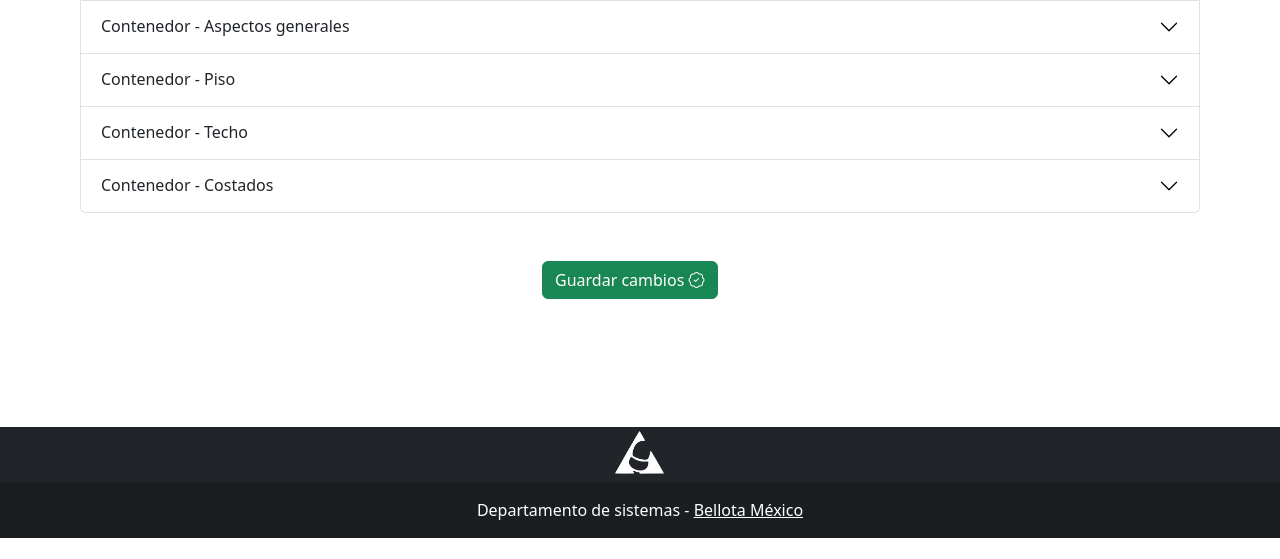
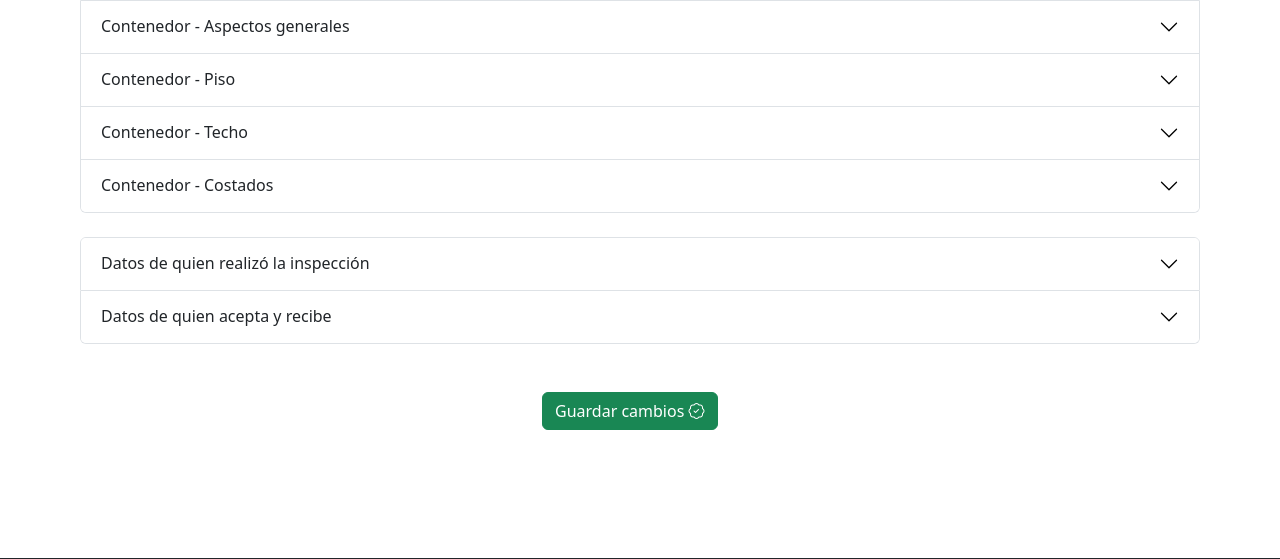
Before and after one commit to Bellota-BMX/ReportesSI, a PHP site: page / in a window 1280 px wide. Shown: the part 1300-1859 px from the top of the page. Before the commit the page ends 1838 px from the top, so only its background shows below. Run offline with PHP 8.4, Linux system fonts and the light colour scheme; data comes from the database, SQL or seed files in the repository.

Commit message:
Añadidos elementos para llenador de firma en el DOM

```diff
--- a/assets/Notas.txt
+++ b/assets/Notas.txt
@@ -1 +1,6 @@
 https://stackoverflow.com/questions/48239/getting-the-id-of-the-element-that-fired-an-event
+
+//E Signature using Canvas - CodePen
+
+https://stackoverflow.com/questions/16348031/disable-scrolling-when-touch-moving-certain-element
+https://codepen.io/yguo/pen/OyYGxQ
--- a/index.php
+++ b/index.php
@@ -179,6 +179,35 @@
                 </div>
             </div>
 
+            <br>
+            <!-- Accordion firmas -->
+            <div class="accordion" id="accordionFirmas">
+                <div class="accordion-item">
+                    <h2 class="accordion-header" id="headingFirma1">
+                        <button class="accordion-button collapsed" type="button" data-bs-toggle="collapse" data-bs-target="#collapseFirma1" aria-expanded="false" aria-controls="collapseFirma1">
+                            Datos de quien realizó la inspección
+                        </button>
+                    </h2>
+                    <div id="collapseFirma1" class="accordion-collapse collapse" aria-labelledby="headingFirma1" data-bs-parent="#accordionFirmas">
+                        <div class="accordion-body">
+                            <!-- Recuadro de firma 1 -->
+                        </div>
+                    </div>
+                </div>
+                <div class="accordion-item">
+                    <h2 class="accordion-header" id="headingFirma2">
+                        <button class="accordion-button collapsed" type="button" data-bs-toggle="collapse" data-bs-target="#collapseFirma2" aria-expanded="false" aria-controls="collapseFirma2">
+                            Datos de quien acepta y recibe
+                        </button>
+                    </h2>
+                    <div id="collapseFirma2" class="accordion-collapse collapse" aria-labelledby="headingFirma2" data-bs-parent="#accordionFirmas">
+                        <div class="accordion-body">
+                            <!-- Recuadro de firma 2 -->
+                        </div>
+                    </div>
+                </div>
+            </div>
+
             <!-- DIV para el boton de guardado -->
             <div class="d-flex justify-content-center align-items-center" style="padding: 3rem;">
                 <button type="submit" id="guardar" class="btn btn-success" style="margin-right: 2%;"> Guardar cambios <i class="bi bi-patch-check"></i></button>
--- a/js/scriptPrincipal.js
+++ b/js/scriptPrincipal.js
@@ -226,6 +226,9 @@ $(document).ready(function () {
 
                 console.log(idCabeceraInsertada);
 
+                //EN ESTE PUNTO PODEMOS TRABAJAR CON LA FIRMA
+
+
                 //Por cada punto activo guardado en el set, se va a añadir un detalle. De ese modo deja de ser necesario el for de 52 posiciones por si se añaden mas puntos o por si restan puntos
                 tSetPuntosActivos.forEach(function (i) {
                     //console.log("valor del each "+ i);
```
